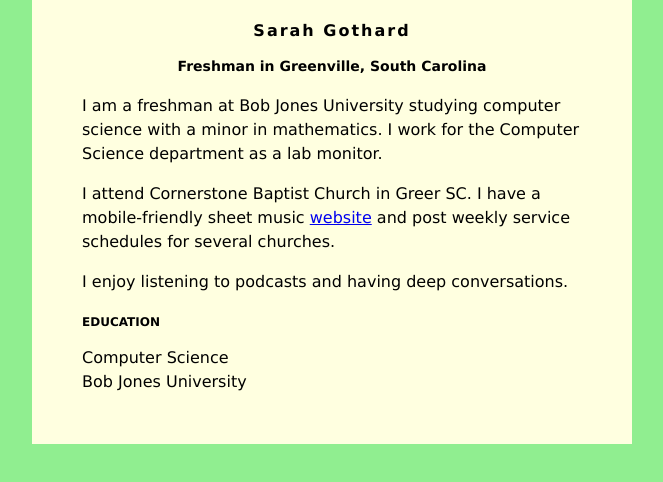
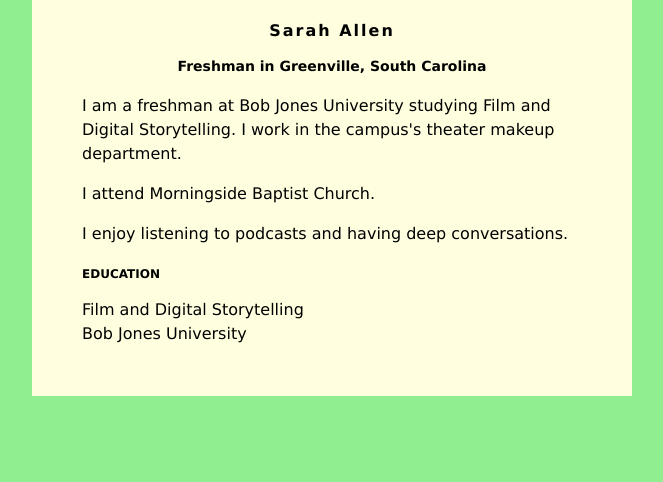
Before and after one commit to Coserita/Coserita.github.io, a plain HTML site: page index.html in a window 1280 px wide. Shown: the whole page, without its empty margins (308-971 px from the left). Drawn offline with Linux system fonts and the light colour scheme.

Commit message:
Update index.html

```diff
--- a/index.html
+++ b/index.html
@@ -30,21 +30,18 @@ h3 {
 </head>
 <body>
     <div id="content">
-        <h1>Sarah Gothard</h1>
+        <h1>Sarah Allen</h1>
         <h2>Freshman in Greenville, South Carolina</h2>
 
-         <p>I am a freshman at Bob Jones University studying computer science with a minor in
-            mathematics. I work for the Computer Science department as a lab monitor.</p>
+         <p>I am a freshman at Bob Jones University studying Film and Digital Storytelling. I work in the campus's theater makeup department.</p>
          <p>
-            I attend Cornerstone Baptist Church in Greer SC. I have a mobile-friendly
-            sheet music <a href="https://mobilehymns.org/">website</a> and post weekly service
-            schedules for several churches.
+            I attend Morningside Baptist Church.
          </p>
          <p>
             I enjoy listening to podcasts and having deep conversations.
          </p>
         <h3>EDUCATION</h3>
-        Computer Science<br />
+        Film and Digital Storytelling<br />
         Bob Jones University
     </div>
 
```
